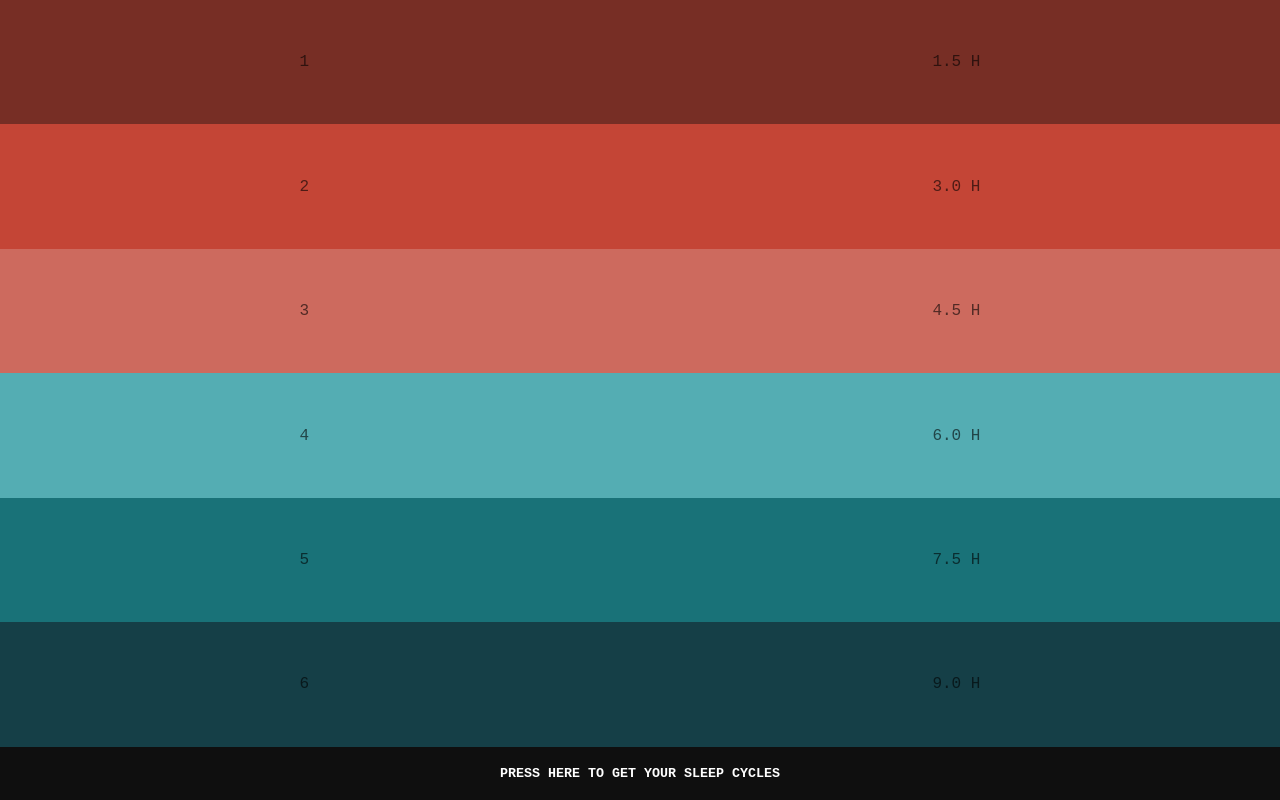
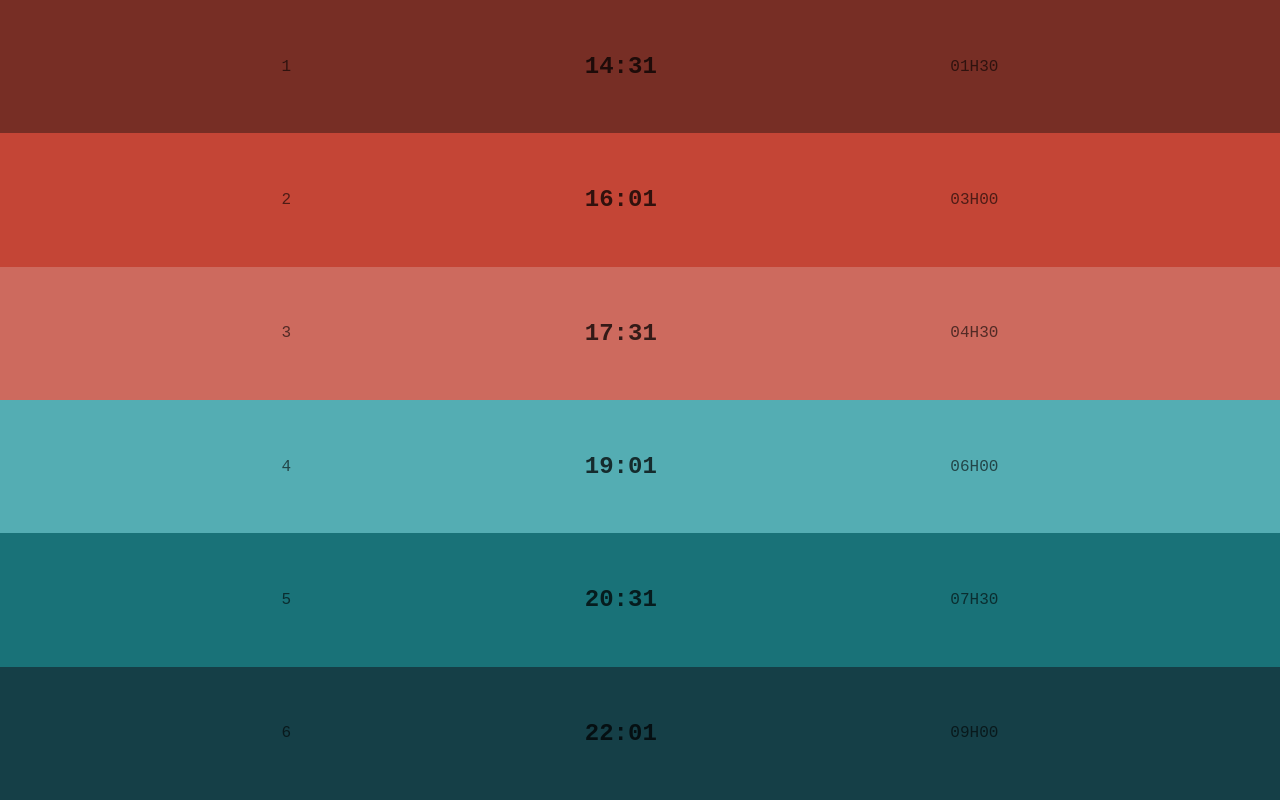
Before and after one commit to monskvll/sleepcyclr, a plain HTML site: page index.html in a window 1280 px wide. Drawn offline with Linux system fonts and the light colour scheme.

Commit message:
Button removal and JS wrap fix.
sleepcyclr now shows results on page load; previous JS presented problems due to independent getHours() and getMinutes(), which wouldn't "wrap" time correctly.

```diff
--- a/index.html
+++ b/index.html
@@ -14,35 +14,34 @@
     <div class='whole-block'>
         <div class='hour-block hour-block-1'>
             <p class='cycle-info'>1</p>
-            <p class='cycle-time' id='firstCycleTime'></p>
-            <p class='cycle-info'>1.5 H</p>
+            <p class='cycle-time' id='CycleTime1'></p>
+            <p class='cycle-info'>01H30</p>
         </div>
         <div class='hour-block hour-block-2'>
             <p class='cycle-info'>2</p>
-            <p class='cycle-time' id='secondCycleTime'></p>
-            <p class='cycle-info'>3.0 H</p>
+            <p class='cycle-time' id='CycleTime2'></p>
+            <p class='cycle-info'>03H00</p>
         </div>
         <div class='hour-block hour-block-3'>
             <p class='cycle-info'>3</p>
-            <p class='cycle-time' id='thirdCycleTime'></p>
-            <p class='cycle-info'>4.5 H</p>
+            <p class='cycle-time' id='CycleTime3'></p>
+            <p class='cycle-info'>04H30</p>
         </div>
         <div class='hour-block hour-block-4'>
             <p class='cycle-info'>4</p>
-            <p class='cycle-time' id='fourthCycleTime'></p>
-            <p class='cycle-info'>6.0 H</p>
+            <p class='cycle-time' id='CycleTime4'></p>
+            <p class='cycle-info'>06H00</p>
         </div>
         <div class='hour-block hour-block-5'>
             <p class='cycle-info'>5</p>
-            <p class='cycle-time' id='fifthCycleTime'></p>
-            <p class='cycle-info'>7.5 H</p>
+            <p class='cycle-time' id='CycleTime5'></p>
+            <p class='cycle-info'>07H30</p>
         </div>
         <div class='hour-block hour-block-6'>
             <p class='cycle-info'>6</p>
-            <p class='cycle-time' id='sixthCycleTime'></p>
-            <p class='cycle-info'>9.0 H</p>
+            <p class='cycle-time' id='CycleTime6'></p>
+            <p class='cycle-info'>09H00</p>
         </div>
-        <button id='timeButton'>PRESS HERE TO GET YOUR SLEEP CYCLES</button>
     </div>
 </body>
 
--- a/scripts.js
+++ b/scripts.js
@@ -2,24 +2,23 @@ function pad(value) {
     if (value < 10) {
         return '0' + value;
     } else {
-        return value
+        return value;
     }
 }
 
-function getTime() {
-    let currentTime = new Date();
+function calculateTime() {
+    let time = new Date();
 
-    document.getElementById('firstCycleTime').textContent = pad((currentTime.getHours() + 1) % 24) + ':' + pad((currentTime.getMinutes() + 45) % 60);
+    for (let i = 1; i < 7; i++) {
 
-    document.getElementById('secondCycleTime').textContent = pad((currentTime.getHours() + 3) % 24) + ':' + pad((currentTime.getMinutes() + 15) % 60);
+        function cycleIterator(i) {
+            return i * 90 * 60000;
+        };
 
-    document.getElementById('thirdCycleTime').textContent = pad((currentTime.getHours() + 4) % 24) + ':' + pad((currentTime.getMinutes() + 45) % 60);
+        time.setTime(time.getTime() + cycleIterator(1));
 
-    document.getElementById('fourthCycleTime').textContent = pad((currentTime.getHours() + 6) % 24) + ':' + pad((currentTime.getMinutes() + 15) % 60);
-
-    document.getElementById('fifthCycleTime').textContent = pad((currentTime.getHours() + 7) % 24) + ':' + pad((currentTime.getMinutes() + 45) % 60);
-
-    document.getElementById('sixthCycleTime').textContent = pad((currentTime.getHours() + 9) % 24) + ':' + pad((currentTime.getMinutes() + 15) % 60);
+        document.getElementById('CycleTime' + i).textContent = pad(time.getHours()) + ':' + pad(time.getMinutes());
+    }
 }
 
-document.getElementById('timeButton').addEventListener('click', getTime);
+calculateTime();
```
Also changed, not shown: style.css (line endings or trailing spaces).
